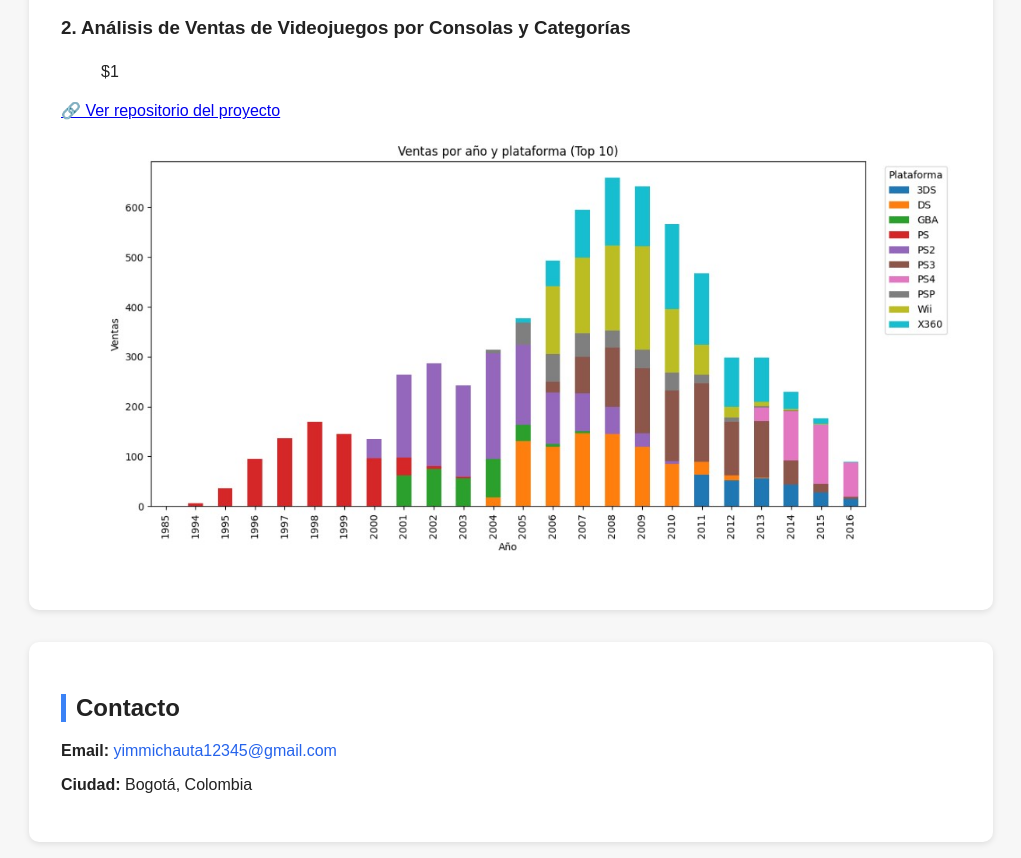
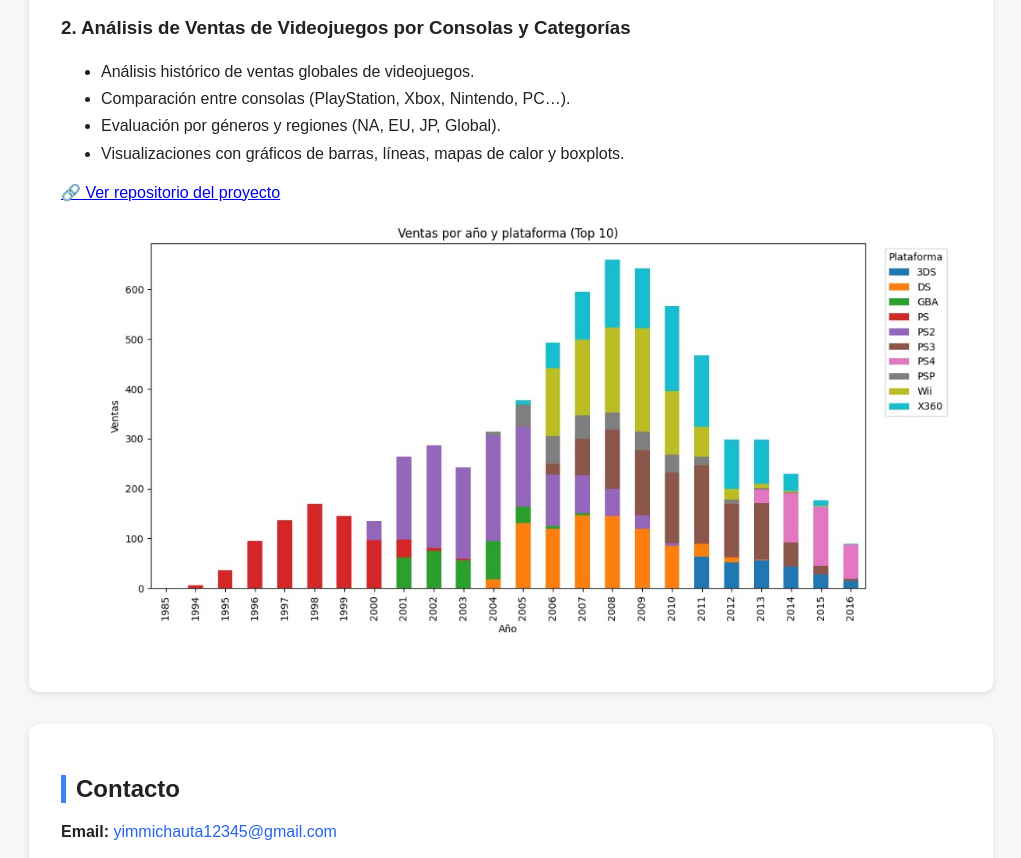
Before and after one commit to yimmichauta12345-commits/Portafolio-Yimmi, a plain HTML site: page index.html in a window 1280 px wide. Shown: the part 1223-2081 px from the top of the page, without its empty margins (129-1150 px from the left). Drawn offline with Linux system fonts and the light colour scheme.

Commit message:
Update index.html

```diff
--- a/index.html
+++ b/index.html
@@ -72,7 +72,12 @@
          style="width:100%; max-width:700px; display:block; margin:20px auto; border-radius:8px;">
 
     <h3>2. Análisis de Ventas de Videojuegos por Consolas y Categorías</h3>
-    <ul>$1</ul>
+    <ul>
+        <li>Análisis histórico de ventas globales de videojuegos.</li>
+        <li>Comparación entre consolas (PlayStation, Xbox, Nintendo, PC…).</li>
+        <li>Evaluación por géneros y regiones (NA, EU, JP, Global).</li>
+        <li>Visualizaciones con gráficos de barras, líneas, mapas de calor y boxplots.</li>
+    </ul>
 
     <p><a href="https://github.com/yimmichauta12345-commits/Proyecto-consolas" target="_blank">🔗 Ver repositorio del proyecto</a></p>
 
```
